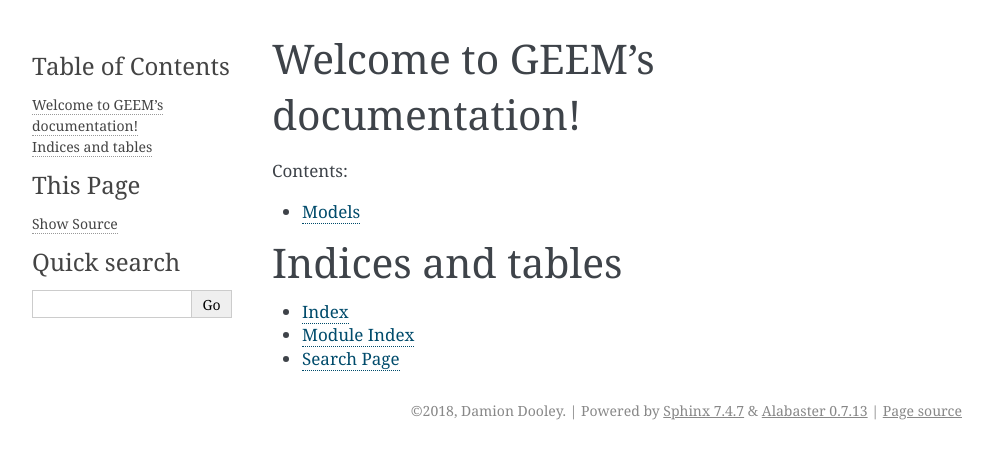
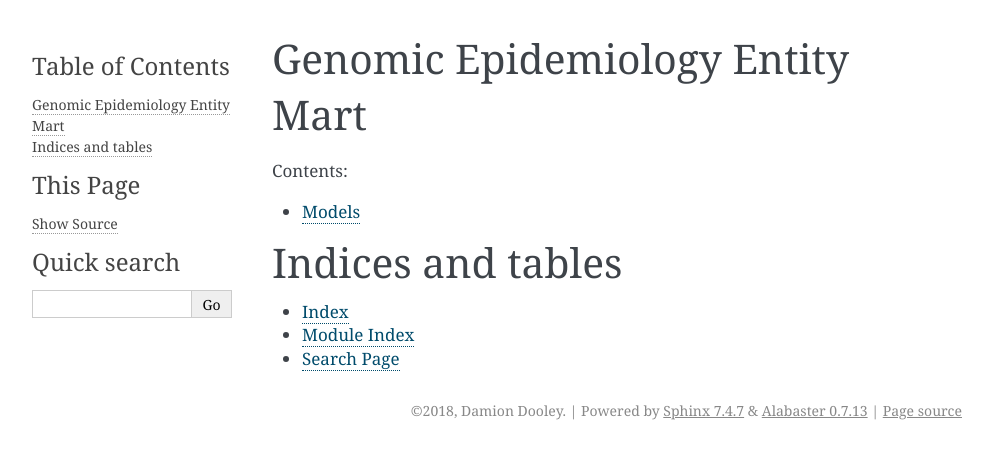
Before and after one commit to cidgoh/geem, a Sphinx documentation site: the page built from docs/index.rst, in a window 1280 px wide. Shown: the top 459 px of the page, without its empty margins (148-1141 px from the left). Built offline with Sphinx 7.4.7, drawn with Linux system fonts in a browser that asks for light colours; the version number could not be read and is left out.

Commit message:
Changed documentation title

```diff
--- a/docs/index.rst
+++ b/docs/index.rst
@@ -3,8 +3,8 @@
    You can adapt this file completely to your liking, but it should at least
    contain the root `toctree` directive.
 
-Welcome to GEEM's documentation!
-================================
+Genomic Epidemiology Entity Mart
+==============================================
 
 .. toctree::
    :maxdepth: 2
```
